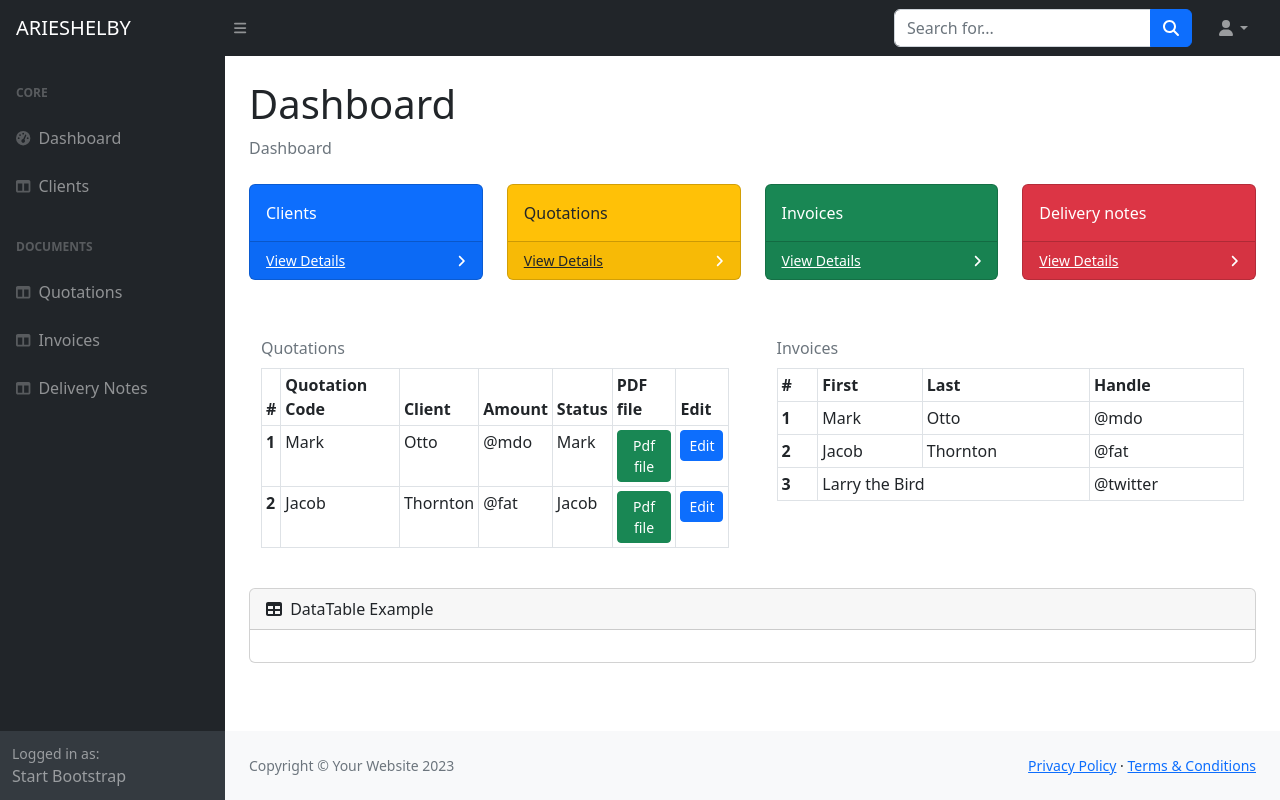
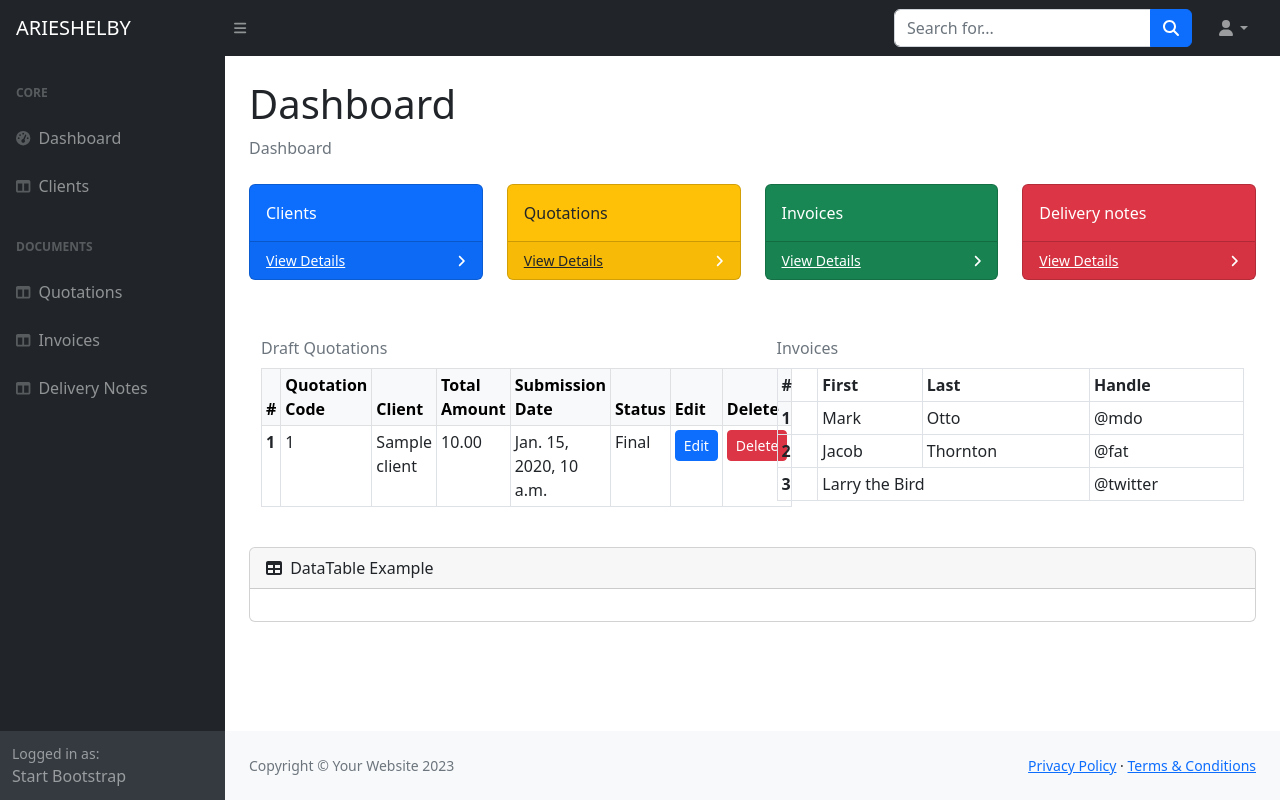
Before and after one commit to stevemacharia/as-document-app, a Django app: page / in a window 1280 px wide. Run offline with Django 4.2, Linux system fonts and the light colour scheme; tables that the repository leaves empty hold one stand-in row (values such as "Sample post"); some libraries are stand-ins or nearby versions.

Commit message:
QUOTATION TABLE NOW AVAILABLE TO INDEX

```diff
--- a/documents/templates/documents/index.html
+++ b/documents/templates/documents/index.html
@@ -53,38 +53,38 @@
         </div>
         <div class="row">
             <div class="col-xl-6 p-4">
-                <table class="table table-sm table-hover table-bordered caption-top table-responsive">
-                    <caption>Quotations</caption>
-                  <thead>
+                <table class="table table-sm caption-top table-hover table-bordered">
+                    <caption>Draft Quotations</caption>
+                    <thead class="table-light">
                         <tr>
                           <th scope="col">#</th>
                           <th scope="col">Quotation Code</th>
                           <th scope="col">Client</th>
-                      <th scope="col">Amount</th>
+                          <th scope="col">Total Amount</th>
+                          <th scope="col">Submission Date</th>
                           <th scope="col">Status</th>
-                      <th scope="col">PDF file</th>
                           <th scope="col">Edit</th>
+                          <th scope="col">Delete</th>
                         </tr>
                     </thead>
                     <tbody>
+                        {% for quotation in all_quotations %}
                             <tr>
-                      <th scope="row">1</th>
-                      <td>Mark</td>
-                      <td>Otto</td>
-                      <td>@mdo</td>
-                      <td>Mark</td>
-                      <td><button type="button" class="btn btn-success btn-sm">Pdf file</button></td>
-                      <td><button type="button" class="btn btn-primary btn-sm">Edit</button></td>
+                              <th scope="row">{{ forloop.counter }}</th>
+                              <td class="text-uppercase">{{ quotation.quotation_id }}</td>
+                              <td>{{ quotation.client }}</td>
+                              <td>{{ quotation.amount }}</td>
+                              <td>{{ quotation.submission_date }}</td>
+                              <td>{% if quotation.status %}
+                                    Final
+                                  {% else %}
+                                    Draft
+                                  {% endif %}
+                              </td>
+                              <td><a href="{% url 'quotation_details' quotation.id %}"><button type="button" class="btn btn-primary btn-sm">Edit</button></a></td>
+                              <td><a href="{% url 'quotation_delete' quotation.id %}"><button type="button" class="btn btn-danger btn-sm">Delete</button></a></td>
                             </tr>
-                    <tr>
-                      <th scope="row">2</th>
-                      <td>Jacob</td>
-                      <td>Thornton</td>
-                      <td>@fat</td>
-                      <td>Jacob</td>
-                      <td><button type="button" class="btn btn-success btn-sm">Pdf file</button></td>
-                      <td><button type="button" class="btn btn-primary btn-sm">Edit</button></td>
-                    </tr>
+                        {% endfor %}
                     </tbody>
                 </table>
             </div>
--- a/documents/views.py
+++ b/documents/views.py
@@ -19,9 +19,14 @@
 import json
 from weasyprint import HTML, CSS
 
+
 # Create your views here.
 def index(request):
-    return render(request, 'documents/index.html')
+    quotations=Quotation.objects.all()
+    context = {
+        'all_quotations': quotations,
+    }
+    return render(request, 'documents/index.html', context)
 
 
 def quotations(request):
@@ -59,6 +64,25 @@
                     Q_Items_form = form.save(commit=False)
                     Q_Items_form.quotation = chosen_quotation
                     Q_Items_form.save()
+
+                # chosen__quotation = Quotation.objects.get(id=id)
+                template_name = get_template('documents/quotation_doc.html')
+                listed_quotation_items = QuotationItems.objects.filter(quotation=chosen_quotation)
+                context = {
+                    'selected_quotation': chosen_quotation,
+                    'listed_quotation_items': listed_quotation_items,
+                }
+                rendered_html = template_name.render(context)
+                pdf_file = HTML(string=rendered_html).write_pdf()
+
+                ########## Update Quotation Model ##############
+                chosen_quotation.quotation_doc = SimpleUploadedFile(
+                    'Arieshelby Quotation-' + chosen_quotation.quotation_id + '.pdf', pdf_file,
+                    content_type='application/pdf')
+                chosen_quotation.save()
+                ###############################
+
+
                 messages.success(request, f'Added Record Successfully.')
                 return redirect('quotations')
         else:
@@ -133,34 +157,6 @@
     return redirect('quotations')
 
 
-# class LabelsView(LoginRequiredMixin, PDFView):
-#     """Generate labels for some Shipments.
-#
-#     A PDFView behaves pretty much like a TemplateView, so you can treat it as such.
-#     """
-#     template_name = 'orders/pdf_invoice.html'
-#
-#     download_name = 'Masomo Portal Invoices' + \
-#                     str(datetime.datetime.now()) + '.pdf'
-#     prompt_download = True
-#
-#     def get_context_data(self, *args, **kwargs):
-#         """Pass some extra context to the template."""
-#         template_name = 'orders/pdf_invoice.html'
-#         OrderModel = Order.objects.filter(order_name_id=shortcode)
-#         context = super().get_context_data(*args, **kwargs)
-#         context['user'] = userinfo
-#         context['customerorderdetails'] = OrderDetail.objects.filter(order_name_id=shortcode)
-#         context['customerorders'] = Order.objects.filter(order_name_id=shortcode)
-#         rendered_html = template_name.render(context)
-#         pdf_file = HTML(string=rendered_html).write_pdf(
-#             stylesheets=[CSS(settings.STATIC_ROOT + 'style.css')])
-#         OrderModel.invoice_doc = SimpleUploadedFile(pdf_file, content_type='application/pdf')
-#         OrderModel.save()
-#
-#         return context
-
-
 def generate_pdf_quotation(request, id):
     selected_quotation = Quotation.objects.get(id=id)
     template_name = get_template('documents/quotation_doc.html')
@@ -173,10 +169,12 @@
     pdf_file = HTML(string=rendered_html).write_pdf()
 
     ########## Update Quotation Model ##############
-    selected_quotation.quotation_doc = SimpleUploadedFile('Arieshelby Quotation-' + selected_quotation.quotation_id + '.pdf', pdf_file, content_type='application/pdf')
+    selected_quotation.quotation_doc = SimpleUploadedFile(
+        'Arieshelby Quotation-' + selected_quotation.quotation_id + '.pdf', pdf_file, content_type='application/pdf')
     selected_quotation.save()
     ###############################
     return redirect('quotations')
+
 
 def clients(request):
     if request.method == "POST":
```
Also changed, not shown: documents/templates/documents/quotations.html (+3 -5 lines). Lines whose indentation alone changed are shown as unchanged.
